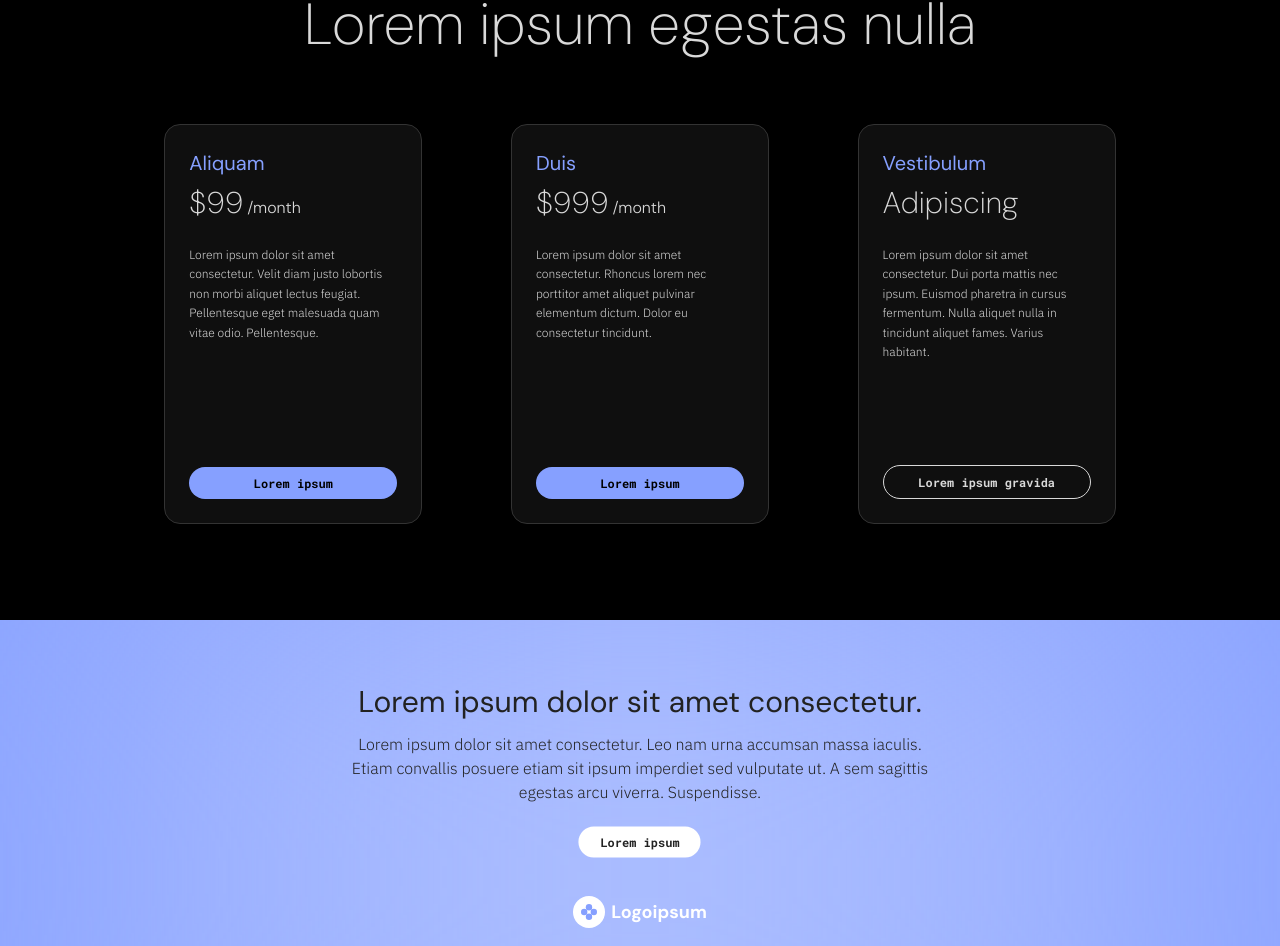
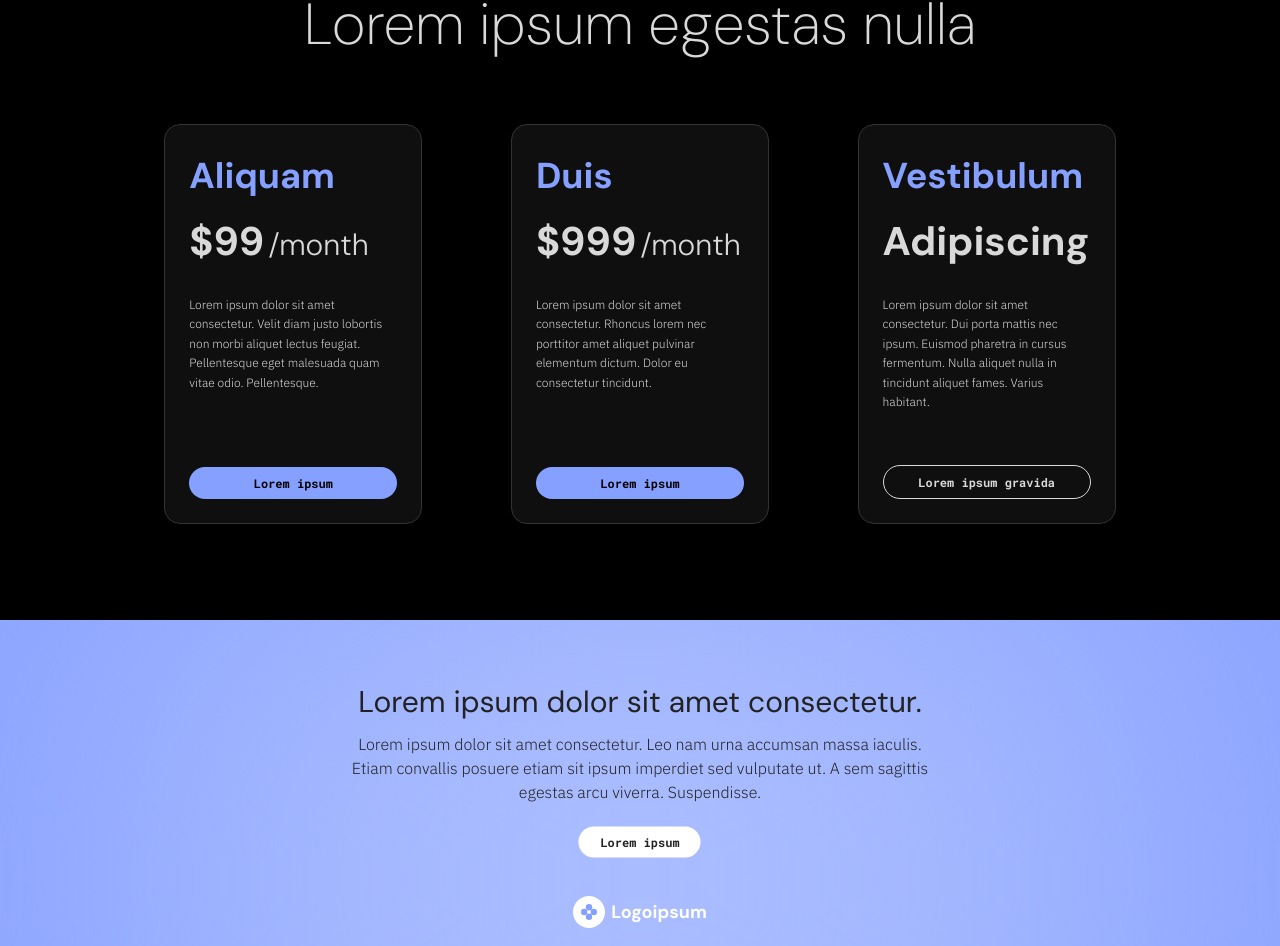
Before and after one commit to sameh-amr/figma-redesign, a React (Vite) app: page / in a window 1280 px wide. Shown: the part 5275-6221 px from the top of the page. Built offline with nearby package versions, Linux system fonts and the light colour scheme.

Commit message:
finalized the cards

```diff
--- a/src/components/PricingSection.tsx
+++ b/src/components/PricingSection.tsx
@@ -105,11 +105,11 @@ export default function PricingSection() {
           {/* Desktop view - Grid */}
           {pricingCards.map((card, index) => (
             <div key={index} className="container bg-[#0f0f0f] border border-[#333333] rounded-2xl p-6 flex flex-col sm:min-h-[391px] md:min-h-[520px] lg:min-h-[400px] w-[80%] max-w-[80%]">
-              <h3 className="text-[#86A0FF] font-dm-sans text-lg md:text-xl mb-2">{card.title}</h3>
+              <h3 className="text-[#86A0FF] font-dm-sans font-[700] text-[24px] md:text-[30px] lg:text-[36px] mb-2">{card.title}</h3>
               <div className="flex items-baseline mb-6">
-                <span className="text-[#D9D9D9] font-dm-sans font-extralight text-2xl md:text-3xl">{card.price}</span>
+                <span className="text-[#D9D9D9] font-dm-sans font-bold text-[28px] md:text-[34px] lg:text-[40px] !font-bold">{card.price}</span>
                 {card.period && (
-                  <span className="text-[#D9D9D9] font-dm-sans font-light text-base ml-1">{card.period}</span>
+                  <span className="text-[#D9D9D9] font-dm-sans font-light text-[20px] md:text-[24px] lg:text-[30px] ml-1">{card.period}</span>
                 )}
               </div>
               <p className="text-[#D9D9D9] font-ibm-plex-sans font-light text-xs leading-relaxed mb-auto">
```
